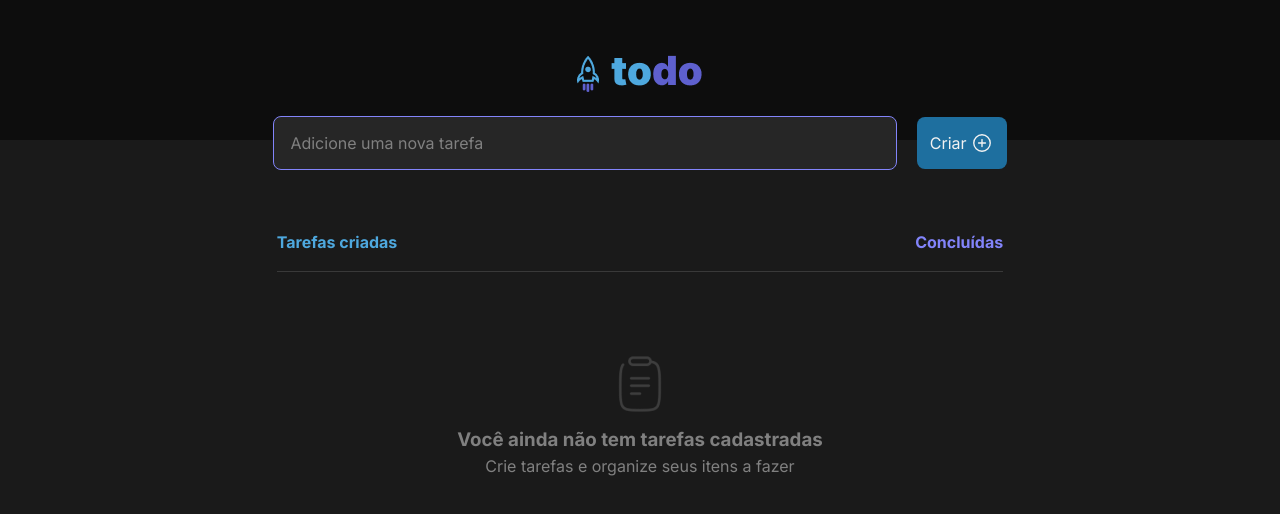
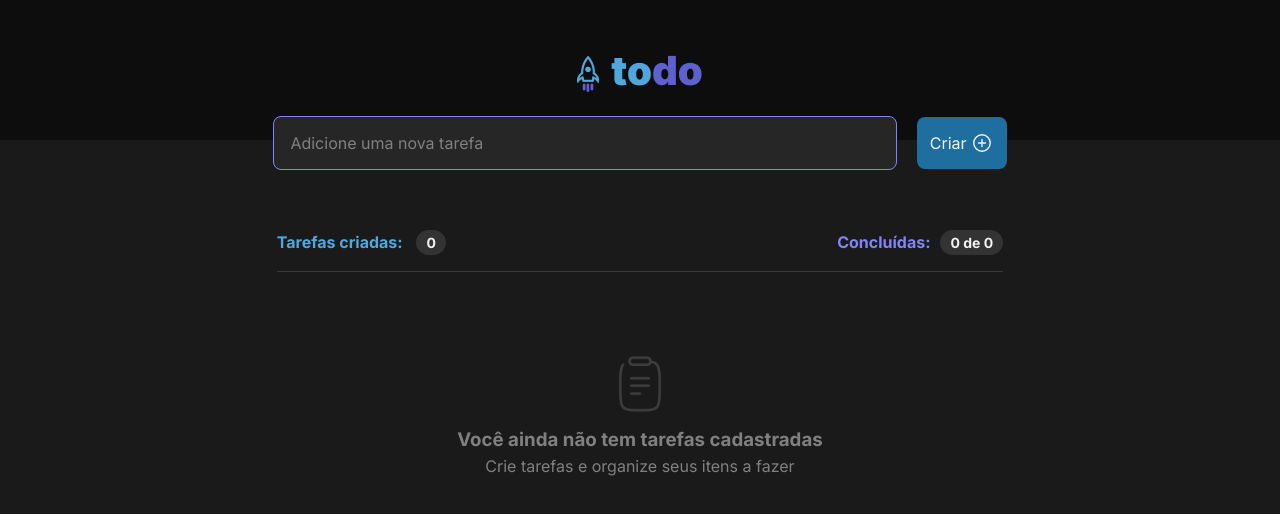
Before and after one commit to Heltonphg/todo-list, a React (Vite) app: page / in a window 1280 px wide. Shown: the top 514 px of the page. Built offline with nearby package versions, Linux system fonts and the light colour scheme.

Commit message:
featg: indicators todos

```diff
--- a/src/components/FormTodo/index.tsx
+++ b/src/components/FormTodo/index.tsx
@@ -12,6 +12,7 @@ export const FormTodo: React.FC<FormTodoProps> = ({ onCreateTodo }) => {
   function createTodo(event: FormEvent) {
     event.preventDefault()
     onCreateTodo(title)
+    setTitle('')
   }
 
   return (
--- a/src/components/ListTodo/index.tsx
+++ b/src/components/ListTodo/index.tsx
@@ -2,7 +2,7 @@ import { Todo } from '../../screens/TodoList'
 import { EmptyTodo } from '../EmptyTodo'
 import { ItemTodo } from '../ItemTodo'
 import { Line } from '../Line'
-import { Container, Content, HeaderList, LabelCreateText, LabelDoneText } from './styles'
+import { Container, Content, HeaderList, LabelCreateText, LabelDoneText, ValueText } from './styles'
 
 interface IListTodoProps {
   todos: Todo[]
@@ -15,8 +15,15 @@ export const ListTodo: React.FC<IListTodoProps> = ({ todos, onDeleteTodo, onComp
     <Container>
       <Content>
         <HeaderList>
-          <LabelCreateText>Tarefas criadas</LabelCreateText>
-          <LabelDoneText>Concluídas</LabelDoneText>
+          <LabelCreateText>
+            Tarefas criadas: <ValueText>{todos.length}</ValueText>
+          </LabelCreateText>
+          <LabelDoneText>
+            Concluídas:
+            <ValueText>
+              {todos.filter((todo) => todo.completed).length} de {todos.length}
+            </ValueText>
+          </LabelDoneText>
         </HeaderList>
 
         <Line />
--- a/src/components/ListTodo/styles.ts
+++ b/src/components/ListTodo/styles.ts
@@ -46,3 +46,19 @@ export const LabelDoneText = styled.p`
   font-size: 16px;
   line-height: 17px;
 `
+export const ValueText = styled.span`
+  color: var(--gray-100);
+  font-size: 14px;
+
+  padding: 4px 10px;
+
+  border-radius: 8px;
+  background: var(--gray-400);
+  border-radius: 999px;
+
+  margin-left: 10px;
+
+  flex: none;
+  order: 1;
+  flex-grow: 0;
+`
```
